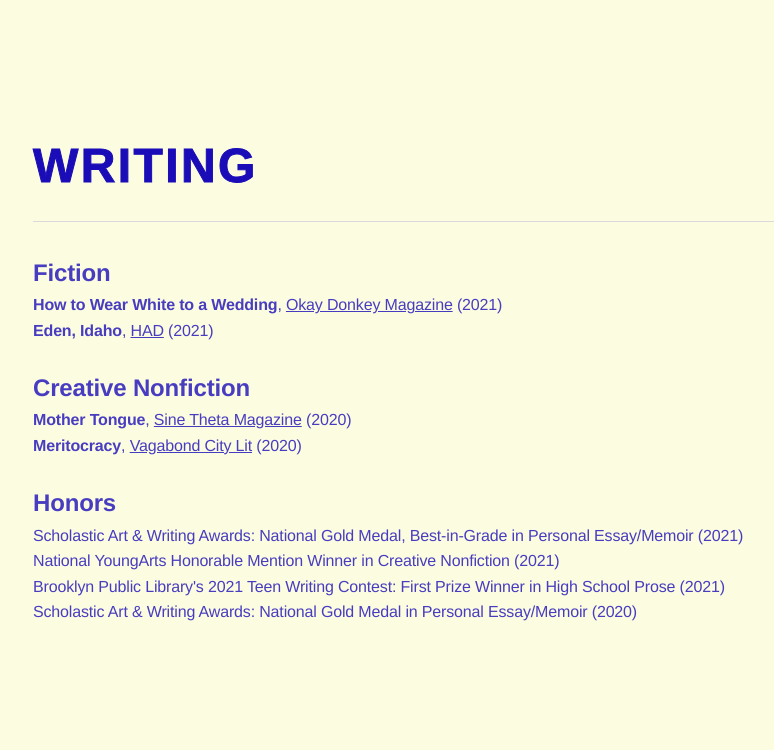
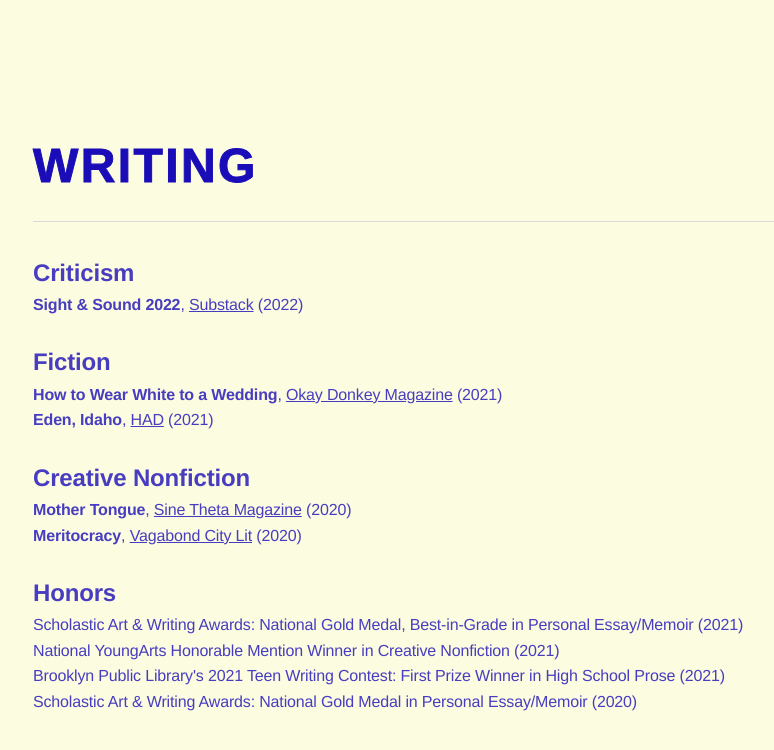
Before and after one commit to mayhathaway/mayhathaway.github.io, a React (Vite) app: page /#/writing in a window 1280 px wide. Shown: the top 750 px of the page, without its empty margins (191-965 px from the left). Built offline with nearby package versions, Linux system fonts and the light colour scheme; a web font is replaced by a local one.

Commit message:
add substack

```diff
--- a/src/pages/Writing.jsx
+++ b/src/pages/Writing.jsx
@@ -7,6 +7,12 @@
         <section className="writing">
           <h1 className="page-title">Writing</h1>
           <div className="page-content">
+
+          <h2>Criticism</h2>
+            <p>
+              <strong>Sight & Sound 2022</strong>, <a href="https://mayhathaway.substack.com/p/sight-and-sound-2022">Substack</a> (2022)<br/>
+            </p>
+            <br/>
 
           <h2>Fiction</h2>
             <p>
```
